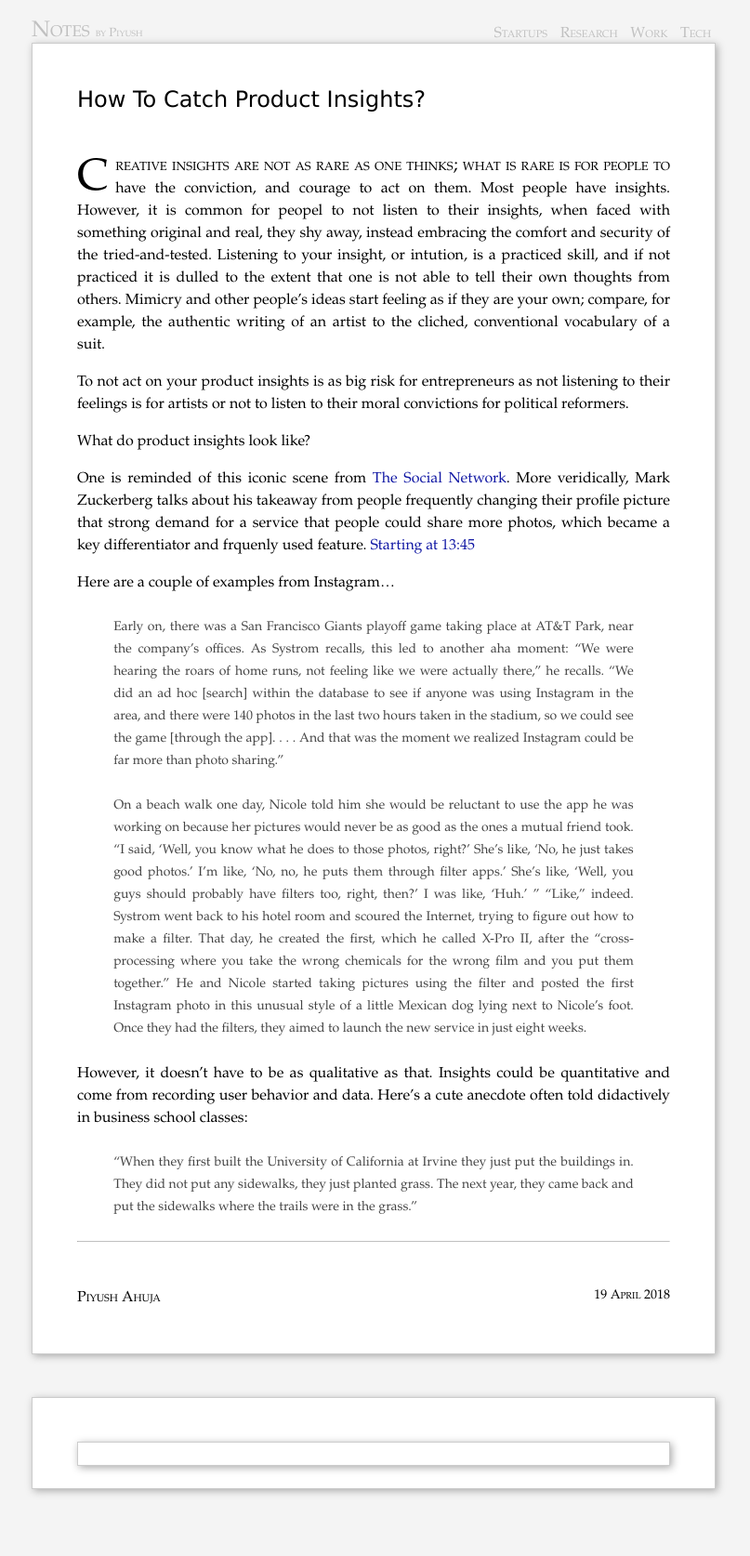
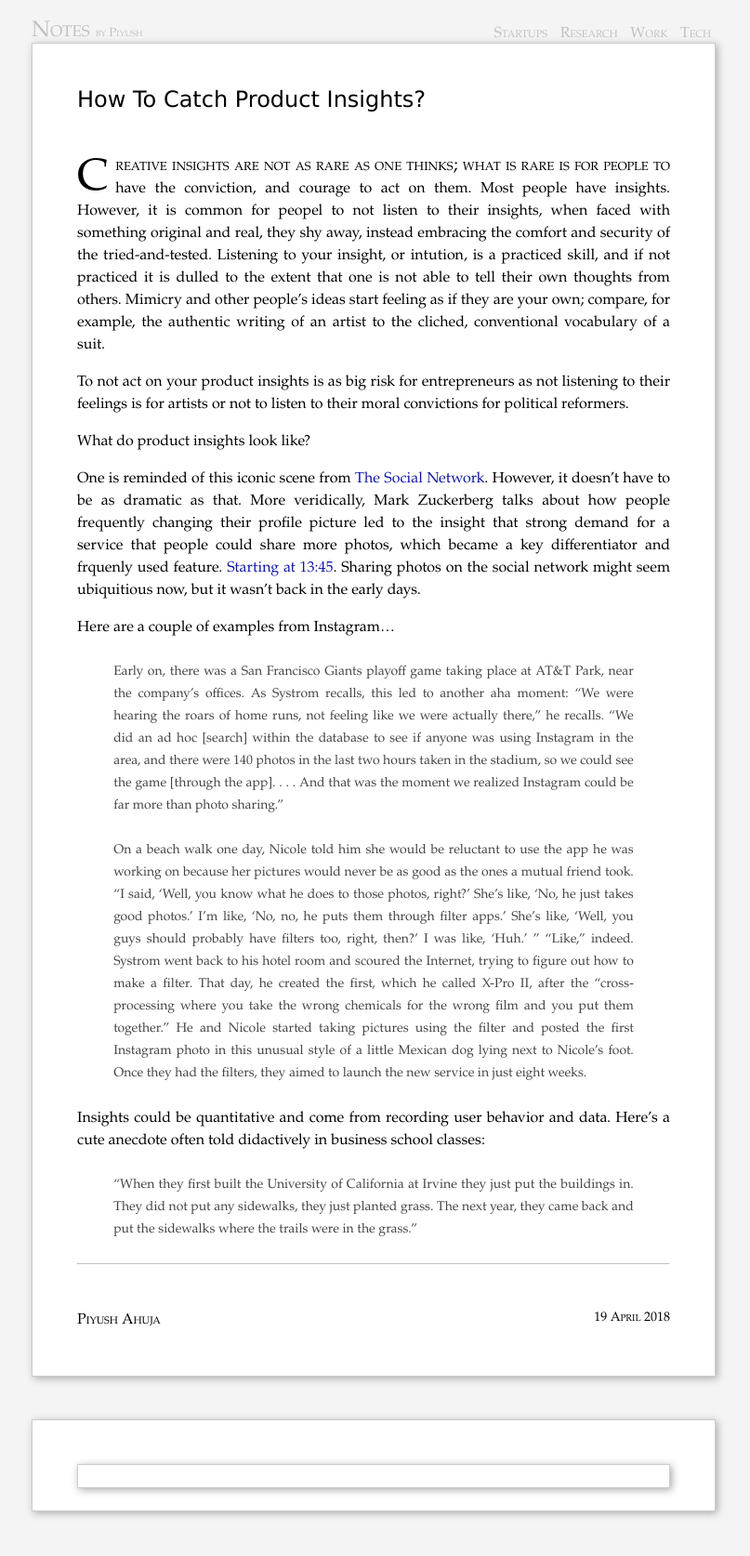
Before and after one commit to piyushahuja/piyushahuja.github.io, a Jekyll site: the page built from _posts/startups/2018-04-19-product-ideas.md, in a window 1280 px wide. Shown: the whole page at 93% size, without its empty margins (238-1045 px from the left). Built offline with Jekyll 4.4.1, drawn with Linux system fonts in a browser that asks for light colours; comment, search, counter and statistics services are not loaded; before the commit the page ends 1650 px from its top, so only the background shows below that.

Commit message:
Auto deployed

```diff
--- a/_posts/startups/2018-04-19-product-ideas.md
+++ b/_posts/startups/2018-04-19-product-ideas.md
@@ -19,7 +19,7 @@ To not act on your product insights is as big risk for entrepreneurs as not list
 
 What do product insights look like?
 
-One is reminded of this iconic scene from [The Social Network](https://www.youtube.com/watch?v=UdjGiIn9HMM). More veridically, Mark Zuckerberg talks about his takeaway from people frequently changing their profile picture that strong demand for a service that people could share more photos, which became a key differentiator and frquenly used feature. [Starting at 13:45](https://www.youtube.com/watch?v=5bJi7k-y1Lo)
+One is reminded of this iconic scene from [The Social Network](https://www.youtube.com/watch?v=UdjGiIn9HMM). However, it doesn't have to be as dramatic as that. More veridically, Mark Zuckerberg talks about how people frequently changing their profile picture led to the insight that strong demand for a service that people could share more photos, which became a key differentiator and frquenly used feature. [Starting at 13:45](https://www.youtube.com/watch?v=5bJi7k-y1Lo). Sharing photos on the social network might seem ubiquitious now, but it wasn't back in the early days.
 
 
 
@@ -34,7 +34,7 @@ Here are a couple of examples from Instagram...
 > On a beach walk one day, Nicole told him she would be reluctant to use the app he was working on because her pictures would never be as good as the ones a mutual friend took. “I said, ‘Well, you know what he does to those photos, right?’ She’s like, ‘No, he just takes good photos.’ I’m like, ‘No, no, he puts them through filter apps.’ She’s like, ‘Well, you guys should probably have filters too, right, then?’ I was like, ‘Huh.’ ” “Like,” indeed. Systrom went back to his hotel room and scoured the Internet, trying to figure out how to make a filter. That day, he created the first, which he called X-Pro II, after the “cross-processing where you take the wrong chemicals for the wrong film and you put them together.” He and Nicole started taking pictures using the filter and posted the first Instagram photo in this unusual style of a little Mexican dog lying next to Nicole’s foot. Once they had the filters, they aimed to launch the new service in just eight weeks.
 
 
-However, it doesn't have to be as qualitative as that. Insights could be quantitative and come from recording user behavior and data. Here's a cute anecdote often told didactively in business school classes:
+Insights could be quantitative and come from recording user behavior and data. Here's a cute anecdote often told didactively in business school classes:
 
 > “When they first built the University of California at Irvine they just put the buildings in. They did not put any sidewalks, they just planted grass. The next year, they came back and put the sidewalks where the trails were in the grass.”
 
```
